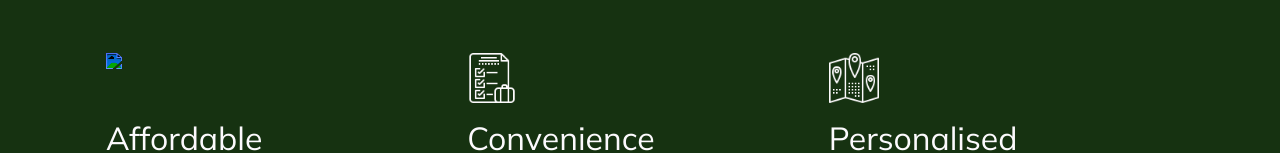
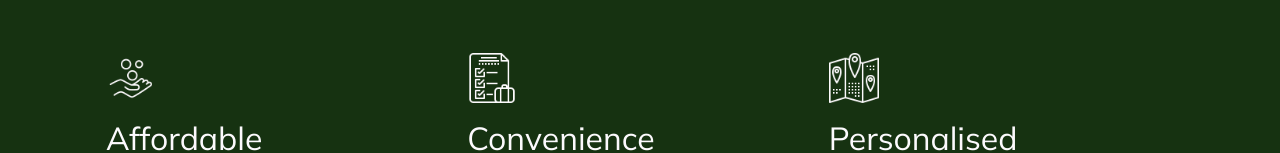
Before and after one commit to stephjohnsons/flyeasy, a plain HTML site: page index.html in a window 1280 px wide. Shown: the part 764-917 px from the top of the page. Drawn offline with nearby package versions, Linux system fonts and the light colour scheme; the site is published under a folder, as on GitHub Pages, so addresses that start at the root find nothing; no server answers; a script that the page names is missing; a web font is replaced by a local one.

Commit message:
Removed slashes from directory of imgs and icons.

```diff
--- a/index.html
+++ b/index.html
@@ -121,7 +121,7 @@
         <div class="row g-3 mx-1 py-5 row-cols-1 row-cols-lg-3">
           <div class="feature col">
             <div class="feature-icon d-inline-flex align-items-center justify-content-center fs-2 mb-3">
-                <img src="/icons/save-money.png" class="featured-icons">
+                <img src="icons/save-money.png" class="featured-icons">
             </div>
             <h3 class="fs-2">Affordable</h3>
             <p>Find the best deals on flights across different airlines. Easily access information like flight schedules and seating arrangements when booking.</p>
```
